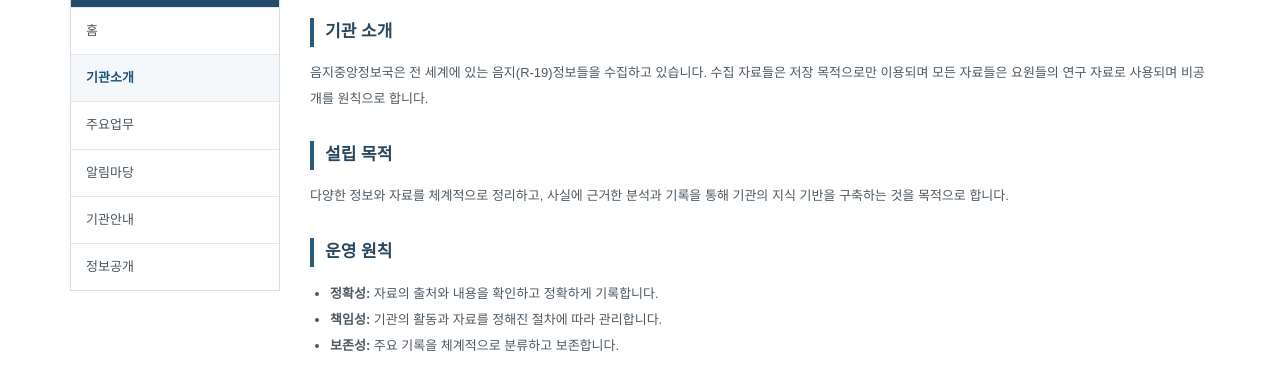
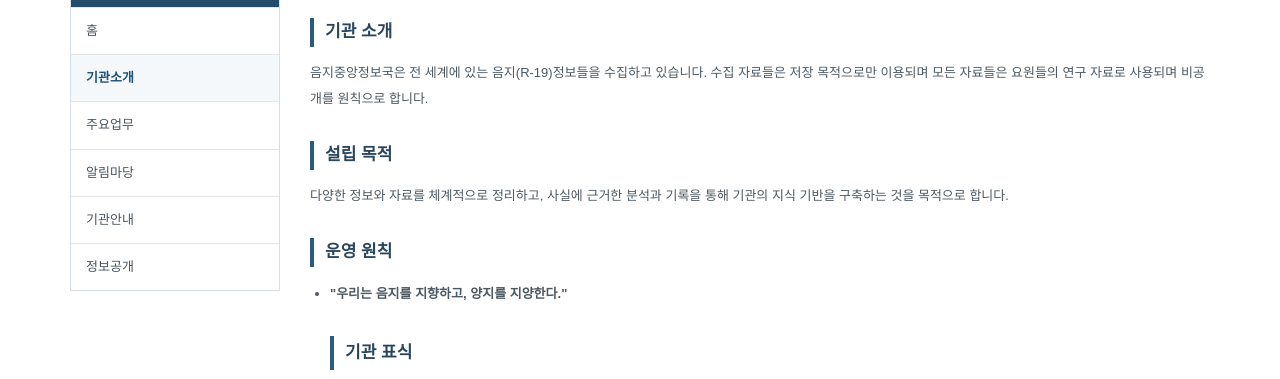
Before and after one commit to onlycomputeronly-source/eumjicontrol, a website: page about.html in a window 1280 px wide. Shown: the part 407-786 px from the top of the page. Drawn offline with Linux system fonts and the light colour scheme.

Commit message:
Update about.html

```diff
--- a/about.html
+++ b/about.html
@@ -15,7 +15,7 @@ footer{background:#303b44;color:#d9dfe3;padding:23px 0;font-size:11px}footer .li
 <main class="wrap"><div class="layout"><aside class="sidemenu"><h2>누리집 메뉴</h2><a class="" href="index.html">홈</a><a class="active" href="about.html">기관소개</a><a class="" href="duties.html">주요업무</a><a class="" href="news.html">알림마당</a><a class="" href="organization.html">기관안내</a><a class="" href="open.html">정보공개</a></aside><section><div class="content-head"><h2>기관소개</h2><span>EUMJI CENTRAL INTELLIGENCE</span></div>
 <div class="article"><h2>기관 소개</h2><p>음지중앙정보국은 전 세계에 있는 음지(R-19)정보들을 수집하고 있습니다. 수집 자료들은 저장 목적으로만 이용되며 모든 자료들은 요원들의 연구 자료로 사용되며 비공개를 원칙으로 합니다.</p>
 <h2>설립 목적</h2><p>다양한 정보와 자료를 체계적으로 정리하고, 사실에 근거한 분석과 기록을 통해 기관의 지식 기반을 구축하는 것을 목적으로 합니다.</p>
-<h2>운영 원칙</h2><ul><li><b>정확성:</b> 자료의 출처와 내용을 확인하고 정확하게 기록합니다.</li><li><b>책임성:</b> 기관의 활동과 자료를 정해진 절차에 따라 관리합니다.</li><li><b>보존성:</b> 주요 기록을 체계적으로 분류하고 보존합니다.</li></ul>
+<h2>운영 원칙</h2><ul><li><b>"우리는 음지를 지향하고, 양지를 지양한다."</b>
 <h2>기관 표식</h2><div class="sealrow"><img src="assets/logo.png" alt="R19 음지중앙정보국 로고"><p>R19는 음지중앙정보국을 상징하는 기관 표식입니다. 공식 문서와 누리집 등 기관의 공식 매체에 사용됩니다.</p></div></div>
 </section></div></main>
 <footer><div class="wrap"><div class="links"><a href="index.html">홈</a><a href="about.html">기관소개</a><a href="news.html">공지사항</a><a href="open.html">정보공개</a></div><div>음지중앙정보국　|　R19</div><div class="disclaimer">본 누리집은 창작 세계관을 위한 가상 기관 홈페이지이며 실제 정부기관과 관련이 없습니다.</div></div></footer>
```
